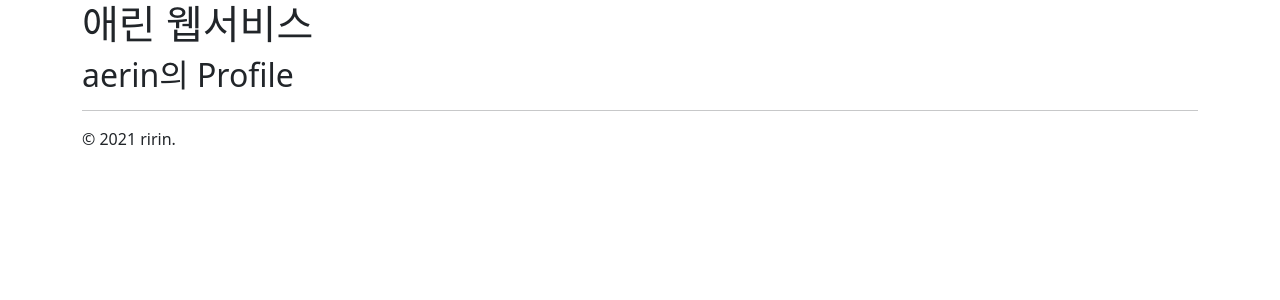
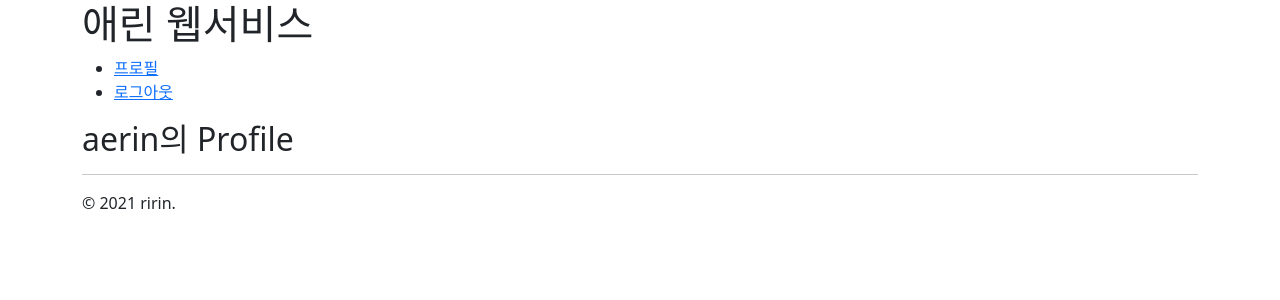
Before and after one commit to kangaerin/ririn, a Django app: page /accounts/profile/ in a window 1280 px wide. Shown: the top 300 px of the page. Run offline with Django 3.2, Linux system fonts and the light colour scheme; a user stored in the database is signed in; some libraries are stand-ins or nearby versions.

Commit message:
프로필과 로그아웃 뷰 구현(profile쪽 코드 미스)

```diff
--- a/mydjango25/mydjango25/templates/layout.html
+++ b/mydjango25/mydjango25/templates/layout.html
@@ -21,6 +21,15 @@
 <div class="container">
 
     <h1>애린 웹서비스</h1>
+    <ul>
+        {% if not user.is_authenticated %}
+            <li><a href="{% url "accounts:login" %}">로그인</a></li>
+            <li><a href="{% url "accounts:signup" %}">회원가입</a></li>
+        {% else %}
+            <li><a href="{% url "accounts:profile" %}">프로필</a></li>
+            <li><a href="{% url "accounts:logout" %}">로그아웃</a></li>
+        {% endif %}
+    </ul>
 
     {% block content %}{% endblock %}
 
```
